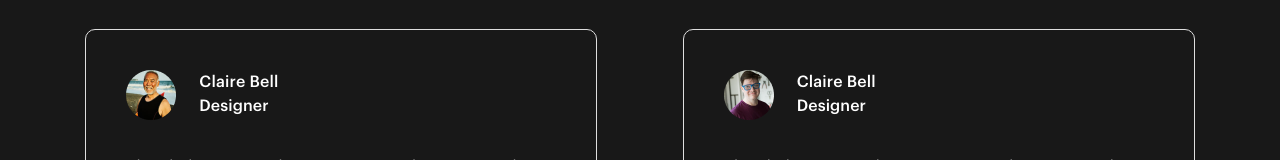
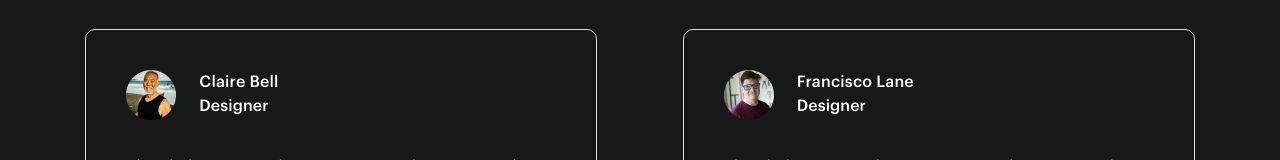
Before and after one commit to TheDa21crj/Landing-Page, a React (Create React App) app: page / in a window 1280 px wide. Shown: the part 5230-5390 px from the top of the page. Built offline with nearby package versions, Linux system fonts and the light colour scheme; the HTML template or start-up script is replaced by a standard one.

Commit message:
name changed

```diff
--- a/src/Components/Testimonials.js
+++ b/src/Components/Testimonials.js
@@ -56,7 +56,7 @@ export default function Testimonials() {
                   <img src={A2} alt="" />
                 </div>
                 <div>
-                  <p className="userName">Claire Bell</p>
+                  <p className="userName">Francisco Lane</p>
                   <p className="UserProf">Designer</p>
                 </div>
               </div>
```
